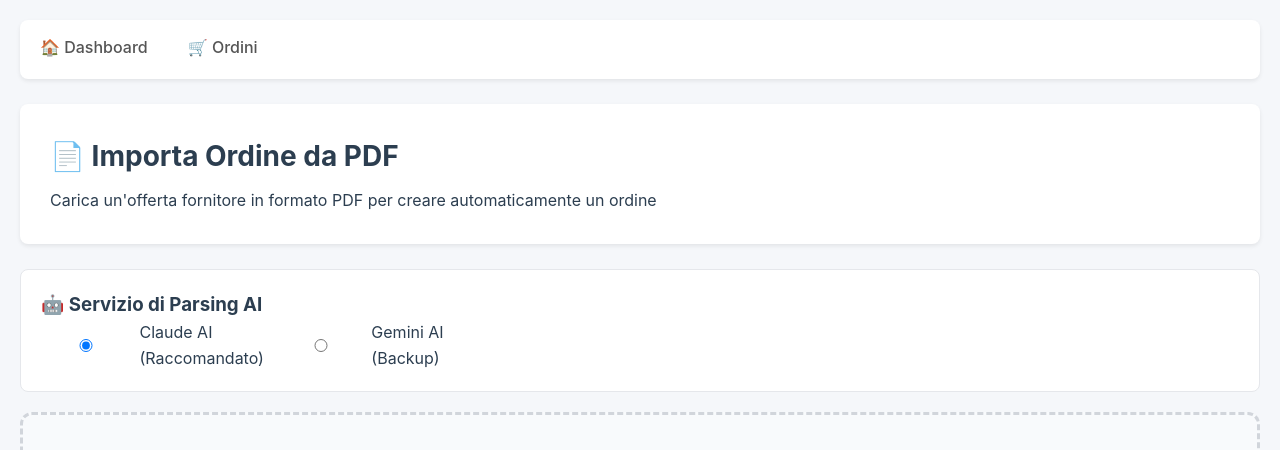
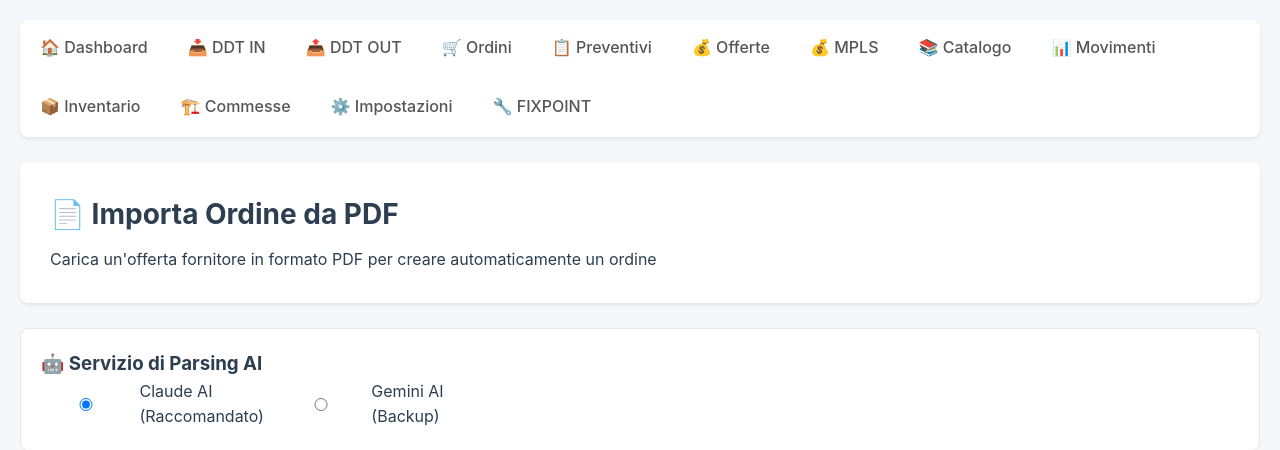
Before and after one commit to acgclimaservice/cruscotto, a Flask app: page /ordini/import in a window 1280 px wide. Shown: the top 450 px of the page. Run offline with Flask 3, Linux system fonts and the light colour scheme.

Commit message:
Fix #8: Corretto navigation menu incompleto in Ordini (2 template)
- Aggiornato templates/ordini.html con sezioni mancanti
- Aggiornato templates/ordini-import.html da 2 a 13 voci navigation
- Navigation menu ora completo su entrambi i template ordini
- Documentato in FIXPOINT: controllo #8, 2 errori navigation consistency
- Statistiche: 8 controlli, 10 errori risolti, 100% successo rate

🤖 Generated with [Claude Code](https://claude.ai/code)

Co-Authored-By: Claude <noreply@anthropic.com>

```diff
--- a/templates/ordini-import.html
+++ b/templates/ordini-import.html
@@ -139,7 +139,18 @@
         <nav>
             <ul>
                 <li><a href="/">🏠 Dashboard</a></li>
+                <li><a href="/ddt-in">📥 DDT IN</a></li>
+                <li><a href="/ddt-out">📤 DDT OUT</a></li>
                 <li><a href="/ordini">🛒 Ordini</a></li>
+                <li><a href="/preventivi">📋 Preventivi</a></li>
+                <li><a href="/offerte">💰 Offerte</a></li>
+                <li><a href="/mpls">💰 MPLS</a></li>
+                <li><a href="/catalogo">📚 Catalogo</a></li>
+                <li><a href="/movimenti">📊 Movimenti</a></li>
+                <li><a href="/inventario">📦 Inventario</a></li>
+                <li><a href="/commesse">🏗️ Commesse</a></li>
+                <li><a href="/impostazioni">⚙️ Impostazioni</a></li>
+                <li><a href="/fixpoint">🔧 FIXPOINT</a></li>
             </ul>
         </nav>
 
```
Also changed, not shown: FIXPOINT.md (+25 -3 lines), templates/ordini.html (+7 -0 lines).
